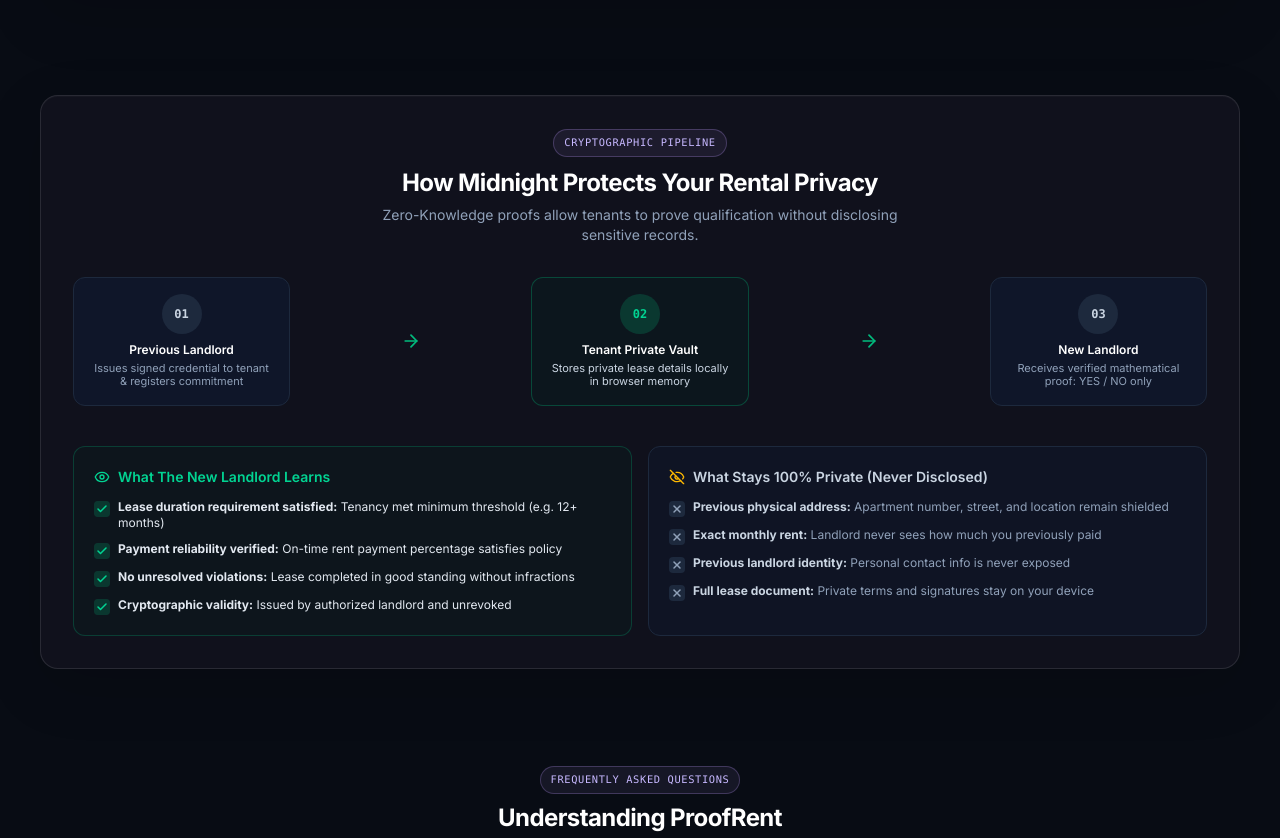
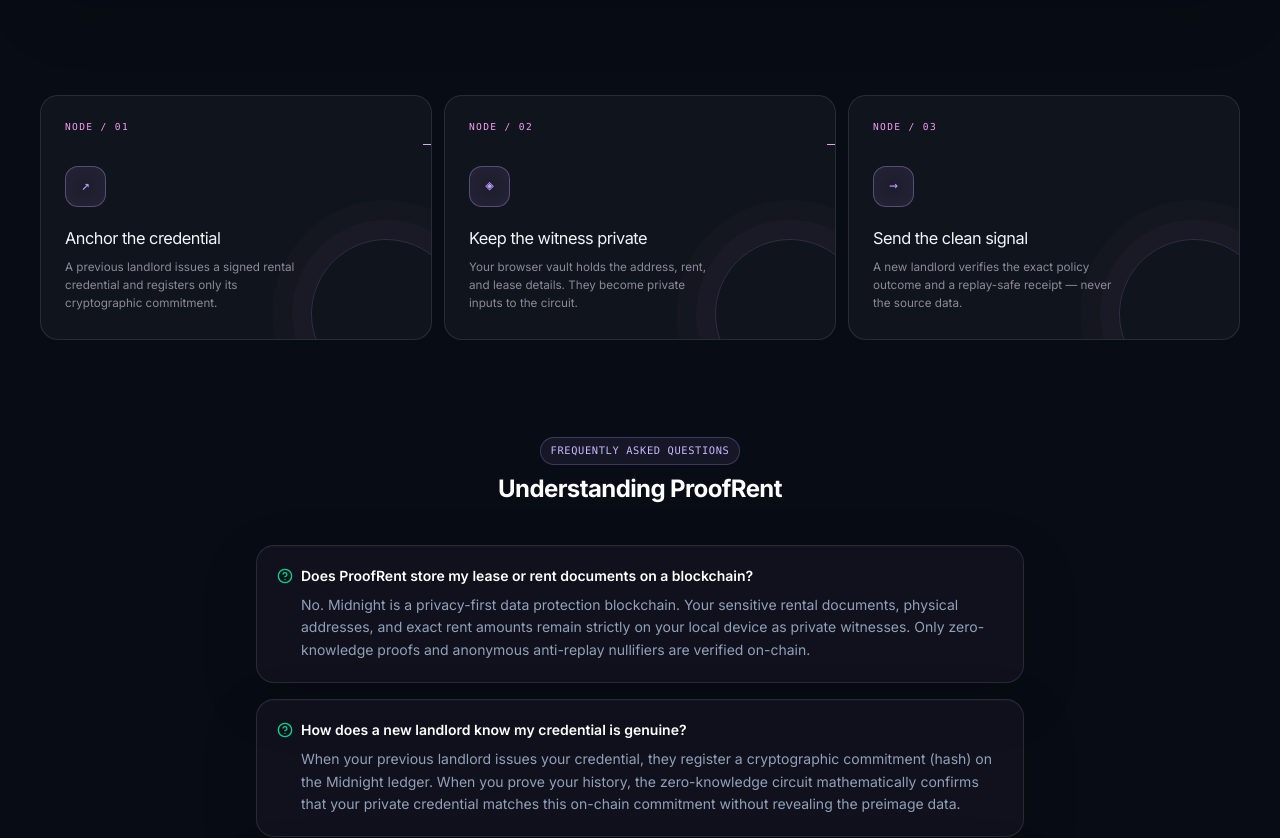
Before and after one commit to bhumichowdhury75-web/ProofRent, a React (Vite) app in the folder frontend/: page / in a window 1280 px wide. Shown: the part 1691-2529 px from the top of the page. Built offline with nearby package versions, Linux system fonts and the light colour scheme; no server answers; what @midnight-ntwrk/compact-runtime would draw is missing.

Commit message:
refactor(frontend): enhance SelectiveDisclosureDiagram animation and responsiveness

```diff
--- a/frontend/src/components/SelectiveDisclosureDiagram.tsx
+++ b/frontend/src/components/SelectiveDisclosureDiagram.tsx
@@ -1,150 +1,21 @@
-import { Shield, Lock, Eye, EyeOff, ArrowDown, Check, X } from 'lucide-react';
+export function SelectiveDisclosureDiagram() {
+  const steps = [
+    { number: '01', mark: '↗', title: 'Anchor the credential', body: 'A previous landlord issues a signed rental credential and registers only its cryptographic commitment.', tone: 'soft' },
+    { number: '02', mark: '◈', title: 'Keep the witness private', body: 'Your browser vault holds the address, rent, and lease details. They become private inputs to the circuit.', tone: 'bright' },
+    { number: '03', mark: '→', title: 'Send the clean signal', body: 'A new landlord verifies the exact policy outcome and a replay-safe receipt — never the source data.', tone: 'soft' },
+  ];
 
-export function SelectiveDisclosureDiagram() {
   return (
-    <div className="editorial-card p-6 sm:p-8">
-      <div className="text-center max-w-xl mx-auto mb-8">
-        <div className="badge-private mb-2.5">Cryptographic Pipeline</div>
-        <h3 className="text-xl sm:text-2xl font-bold text-white tracking-tight">
-          How Midnight Protects Your Rental Privacy
-        </h3>
-        <p className="text-slate-400 text-xs sm:text-sm mt-1.5">
-          Zero-Knowledge proofs allow tenants to prove qualification without disclosing sensitive records.
-        </p>
-      </div>
-
-      {/* Visual Flow diagram: Landlord -> Private Credential -> Tenant -> ZK Proof -> New Landlord */}
-      <div className="grid grid-cols-1 md:grid-cols-5 gap-3 items-center text-center mb-10">
-        {/* Step 1 */}
-        <div className="bg-slate-900/90 border border-slate-800 p-4 rounded-xl flex flex-col items-center">
-          <div className="w-10 h-10 rounded-full bg-slate-800 flex items-center justify-center text-slate-300 mb-2 font-mono text-xs font-bold">
-            01
-          </div>
-          <div className="text-white font-semibold text-xs mb-1">Previous Landlord</div>
-          <div className="text-slate-400 text-[11px] leading-tight">
-            Issues signed credential to tenant & registers commitment
-          </div>
-        </div>
-
-        {/* Arrow */}
-        <div className="flex justify-center text-slate-600">
-          <ArrowDown className="md:-rotate-90 text-emerald-500" size={20} />
-        </div>
-
-        {/* Step 2 */}
-        <div className="bg-emerald-950/20 border border-emerald-500/30 p-4 rounded-xl flex flex-col items-center">
-          <div className="w-10 h-10 rounded-full bg-emerald-500/20 text-emerald-400 flex items-center justify-center mb-2 font-mono text-xs font-bold">
-            02
-          </div>
-          <div className="text-white font-semibold text-xs mb-1">Tenant Private Vault</div>
-          <div className="text-slate-300 text-[11px] leading-tight">
-            Stores private lease details locally in browser memory
-          </div>
-        </div>
-
-        {/* Arrow */}
-        <div className="flex justify-center text-slate-600">
-          <ArrowDown className="md:-rotate-90 text-emerald-500" size={20} />
-        </div>
-
-        {/* Step 3 */}
-        <div className="bg-slate-900/90 border border-slate-800 p-4 rounded-xl flex flex-col items-center">
-          <div className="w-10 h-10 rounded-full bg-slate-800 flex items-center justify-center text-slate-300 mb-2 font-mono text-xs font-bold">
-            03
-          </div>
-          <div className="text-white font-semibold text-xs mb-1">New Landlord</div>
-          <div className="text-slate-400 text-[11px] leading-tight">
-            Receives verified mathematical proof: YES / NO only
-          </div>
-        </div>
-      </div>
-
-      {/* Selective Disclosure Breakdown Table */}
-      <div className="grid grid-cols-1 md:grid-cols-2 gap-4">
-        {/* What verifier learns */}
-        <div className="bg-emerald-950/15 border border-emerald-500/25 rounded-xl p-5">
-          <div className="flex items-center gap-2 text-emerald-400 font-semibold text-sm mb-3">
-            <Eye size={16} />
-            <span>What The New Landlord Learns</span>
-          </div>
-          <ul className="space-y-2.5 text-xs">
-            <li className="flex items-start gap-2 text-slate-200">
-              <span className="p-0.5 rounded bg-emerald-500/20 text-emerald-400 mt-0.5">
-                <Check size={12} className="stroke-[3]" />
-              </span>
-              <span>
-                <strong>Lease duration requirement satisfied:</strong> Tenancy met minimum threshold (e.g. 12+ months)
-              </span>
-            </li>
-            <li className="flex items-start gap-2 text-slate-200">
-              <span className="p-0.5 rounded bg-emerald-500/20 text-emerald-400 mt-0.5">
-                <Check size={12} className="stroke-[3]" />
-              </span>
-              <span>
-                <strong>Payment reliability verified:</strong> On-time rent payment percentage satisfies policy
-              </span>
-            </li>
-            <li className="flex items-start gap-2 text-slate-200">
-              <span className="p-0.5 rounded bg-emerald-500/20 text-emerald-400 mt-0.5">
-                <Check size={12} className="stroke-[3]" />
-              </span>
-              <span>
-                <strong>No unresolved violations:</strong> Lease completed in good standing without infractions
-              </span>
-            </li>
-            <li className="flex items-start gap-2 text-slate-200">
-              <span className="p-0.5 rounded bg-emerald-500/20 text-emerald-400 mt-0.5">
-                <Check size={12} className="stroke-[3]" />
-              </span>
-              <span>
-                <strong>Cryptographic validity:</strong> Issued by authorized landlord and unrevoked
-              </span>
-            </li>
-          </ul>
-        </div>
-
-        {/* What stays completely private */}
-        <div className="bg-slate-900/60 border border-slate-800 rounded-xl p-5">
-          <div className="flex items-center gap-2 text-slate-300 font-semibold text-sm mb-3">
-            <EyeOff size={16} className="text-amber-400" />
-            <span>What Stays 100% Private (Never Disclosed)</span>
-          </div>
-          <ul className="space-y-2.5 text-xs">
-            <li className="flex items-start gap-2 text-slate-400">
-              <span className="p-0.5 rounded bg-slate-800 text-slate-400 mt-0.5">
-                <X size={12} className="stroke-[3]" />
-              </span>
-              <span>
-                <strong className="text-slate-300">Previous physical address:</strong> Apartment number, street, and location remain shielded
-              </span>
-            </li>
-            <li className="flex items-start gap-2 text-slate-400">
-              <span className="p-0.5 rounded bg-slate-800 text-slate-400 mt-0.5">
-                <X size={12} className="stroke-[3]" />
-              </span>
-              <span>
-                <strong className="text-slate-300">Exact monthly rent:</strong> Landlord never sees how much you previously paid
-              </span>
-            </li>
-            <li className="flex items-start gap-2 text-slate-400">
-              <span className="p-0.5 rounded bg-slate-800 text-slate-400 mt-0.5">
-                <X size={12} className="stroke-[3]" />
-              </span>
-              <span>
-                <strong className="text-slate-300">Previous landlord identity:</strong> Personal contact info is never exposed
-              </span>
-            </li>
-            <li className="flex items-start gap-2 text-slate-400">
-              <span className="p-0.5 rounded bg-slate-800 text-slate-400 mt-0.5">
-                <X size={12} className="stroke-[3]" />
-              </span>
-              <span>
-                <strong className="text-slate-300">Full lease document:</strong> Private terms and signatures stay on your device
-              </span>
-            </li>
-          </ul>
-        </div>
-      </div>
+    <div className="pr-flow" aria-label="ProofRent protocol flow">
+      {steps.map((step, index) => (
+        <article className={`pr-flow-card ${step.tone}`} key={step.number}>
+          <div className="pr-flow-number">NODE / {step.number}</div>
+          <div className="pr-flow-mark">{step.mark}</div>
+          <h3>{step.title}</h3>
+          <p>{step.body}</p>
+          {index < steps.length - 1 && <span className="pr-flow-connector" aria-hidden="true" />}
+        </article>
+      ))}
     </div>
   );
 }
```
